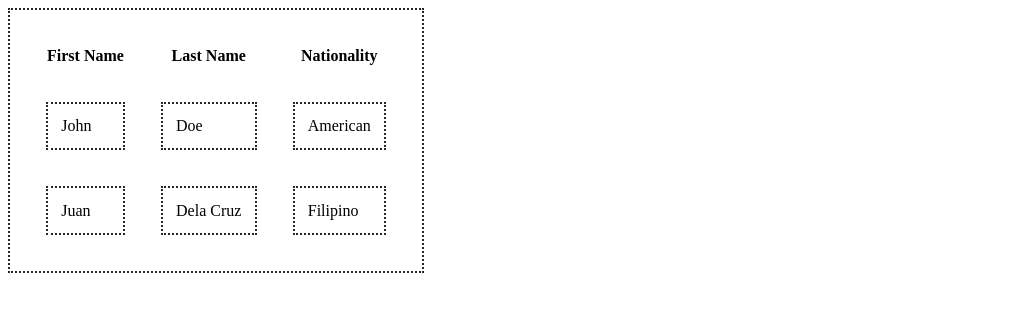
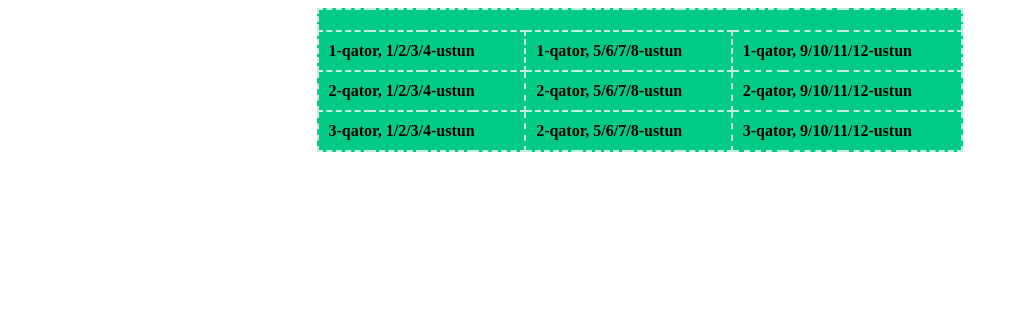
Before and after one commit to Umida-dasturchi/HTML-HTML5, a plain HTML site: page table.html in a window 1280 px wide. Shown: the whole page, without its empty margins (0-1018 px from the left). Drawn offline with Linux system fonts and the light colour scheme.

Commit message:
td:not(thead)

```diff
--- a/table.html
+++ b/table.html
@@ -1,45 +1,66 @@
 <!DOCTYPE html>
-<html>
-
+<html lang="en-UK">
 <head>
-    <title>O'zing qil!</title>
+    <meta charset="UTF-8">
+    <meta name="viewport" content="width=device-width, initial-scale=1.0">
+    <title>:not(thead)</title>
     <style type="text/css">
-        table,
-        td {
-            border: 2px dotted #020202da;
-            /* cell spacing */
-            border-spacing: 2.25rem;
+        table{
+            background-color: #04ca88;
+            margin: 0 auto;
+            border-collapse: collapse;
+            text-align: left;
+            font-weight: 800;
         }
 
-        td {
-            /* cell padding */
-            padding: .825rem;
+        tr, td, th td:not(thead) {
+            border: .125rem dashed #c1f0e1;
+            padding: .625rem;
+        }
+
+        thead th {
+            color: #04ca88;
         }
     </style>
 </head>
-
 <body>
     <table>
         <thead>
-            <tr>
-                <th> First Name </th>
-                <th> Last Name </th>
-                <th> Nationality </th>
-            </tr>
+            <th>Table 1</th>
+            <th>Table 2</th>
+            <th>Table 3</th>
+            <th>Table 4</th>
+            <th>Table 5</th>
+            <th>Table 6</th>
+            <th>Table 7</th>
+            <th>Table 8</th>
+            <th>Table 9</th>
+            <th>Table 10</th>
+            <th>Table 11</th>
+            <th>Table 12</th>
         </thead>
+
         <tbody>
             <tr>
-                <td> John </td>
-                <td> Doe </td>
-                <td> American </td>
+                <td colspan="4">1-qator, 1/2/3/4-ustun</td>
+                <td colspan="4">1-qator, 5/6/7/8-ustun</td>
+                <td colspan="4">1-qator, 9/10/11/12-ustun</td>
             </tr>
+
             <tr>
-                <td> Juan </td>
-                <td> Dela Cruz </td>
-                <td> Filipino </td>
+                <td colspan="4">2-qator, 1/2/3/4-ustun</td>
+                <td colspan="4">2-qator, 5/6/7/8-ustun</td>
+                <td colspan="4">2-qator, 9/10/11/12-ustun</td>
             </tr>
         </tbody>
+
+        <tfoot>
+            <tr>
+                <td colspan="4">3-qator, 1/2/3/4-ustun</td>
+                <td colspan="4">2-qator, 5/6/7/8-ustun</td>
+                <td colspan="4">3-qator, 9/10/11/12-ustun</td>
+            </tr>
+        </tfoot>
     </table>
 </body>
-
 </html>
```
